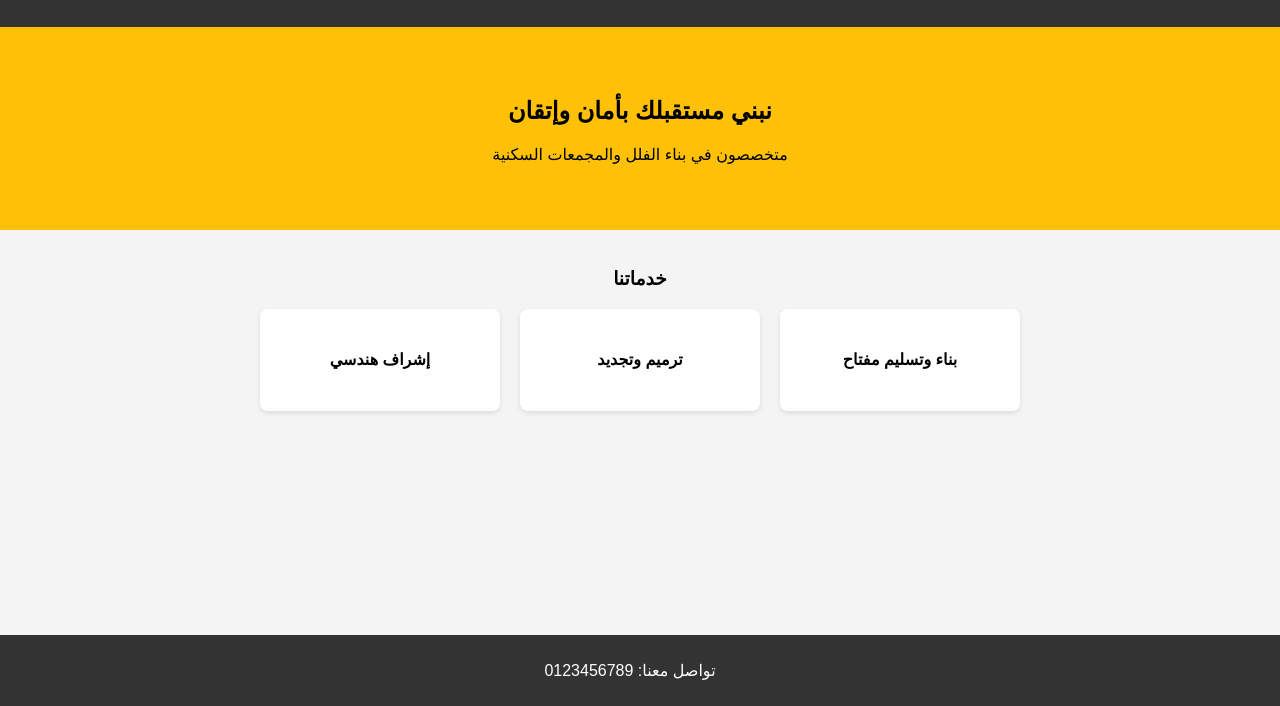
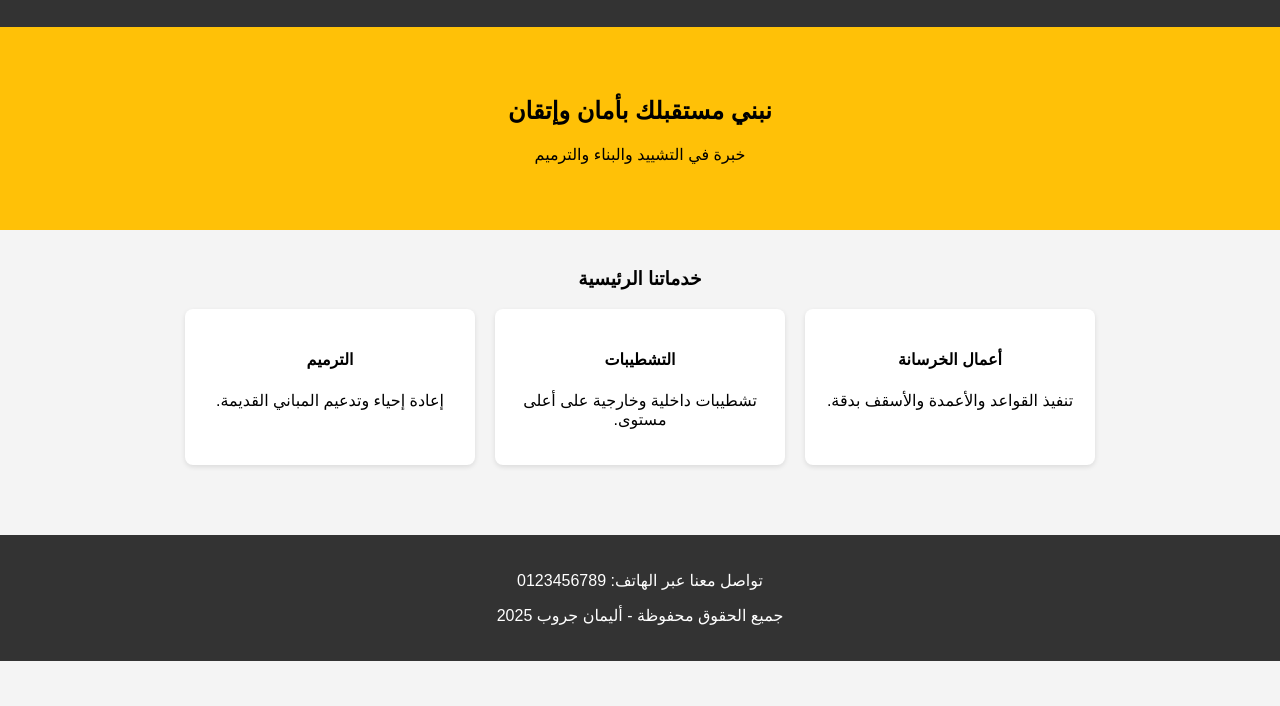
Before and after one commit to Alemangroub/alemangroup.github.io, a plain HTML site: page index.html in a window 1280 px wide. Shown: the part 94-800 px from the top of the page. Drawn offline with Linux system fonts and the light colour scheme.

Commit message:
Update index.html

```diff
--- a/index.html
+++ b/index.html
@@ -2,45 +2,50 @@
 <html lang="ar" dir="rtl">
 <head>
     <meta charset="UTF-8">
-    <title>شركة المقاولات الخاصة بي</title>
+    <meta name="viewport" content="width=device-width, initial-scale=1.0">
+    <title>شركة أليمان جروب للمقاولات</title>
     <style>
-        body { font-family: Arial, sans-serif; margin: 0; padding: 0; text-align: center; background-color: #f4f4f4; }
+        body { font-family: sans-serif; margin: 0; padding: 0; text-align: center; background-color: #f4f4f4; }
         header { background-color: #333; color: white; padding: 20px; }
-        .hero { background-color: #ffc107; padding: 50px; } /* لون أصفر مثل معدات البناء */
+        .hero { background-color: #ffc107; padding: 50px; }
         section { padding: 20px; }
-        .services { display: flex; justify-content: center; gap: 20px; }
-        .card { background: white; padding: 20px; border-radius: 8px; width: 200px; box-shadow: 0 2px 5px rgba(0,0,0,0.1); }
-        footer { background: #333; color: white; padding: 10px; position: fixed; bottom: 0; width: 100%; }
+        .services { display: flex; justify-content: center; flex-wrap: wrap; gap: 20px; }
+        .card { background: white; padding: 20px; border-radius: 8px; width: 250px; box-shadow: 0 2px 5px rgba(0,0,0,0.1); }
+        footer { background: #333; color: white; padding: 20px; margin-top: 50px; }
     </style>
 </head>
 <body>
 
     <header>
-        <h1>اسم شركة المقاولات</h1>
+        <h1>أليمان جروب للمقاولات</h1>
     </header>
 
     <div class="hero">
         <h2>نبني مستقبلك بأمان وإتقان</h2>
-        <p>متخصصون في بناء الفلل والمجمعات السكنية</p>
+        <p>خبرة في التشييد والبناء والترميم</p>
     </div>
 
     <section>
-        <h3>خدماتنا</h3>
+        <h3>خدماتنا الرئيسية</h3>
         <div class="services">
             <div class="card">
-                <h4>بناء وتسليم مفتاح</h4>
+                <h4>أعمال الخرسانة</h4>
+                <p>تنفيذ القواعد والأعمدة والأسقف بدقة.</p>
             </div>
             <div class="card">
-                <h4>ترميم وتجديد</h4>
+                <h4>التشطيبات</h4>
+                <p>تشطيبات داخلية وخارجية على أعلى مستوى.</p>
             </div>
             <div class="card">
-                <h4>إشراف هندسي</h4>
+                <h4>الترميم</h4>
+                <p>إعادة إحياء وتدعيم المباني القديمة.</p>
             </div>
         </div>
     </section>
 
     <footer>
-        <p>تواصل معنا: 0123456789</p>
+        <p>تواصل معنا عبر الهاتف: 0123456789</p>
+        <p>جميع الحقوق محفوظة - أليمان جروب 2025</p>
     </footer>
 
 </body>
```
